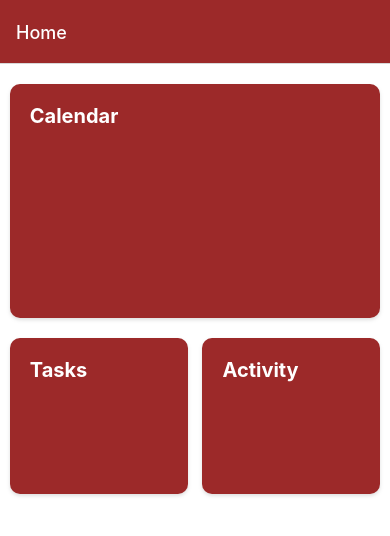
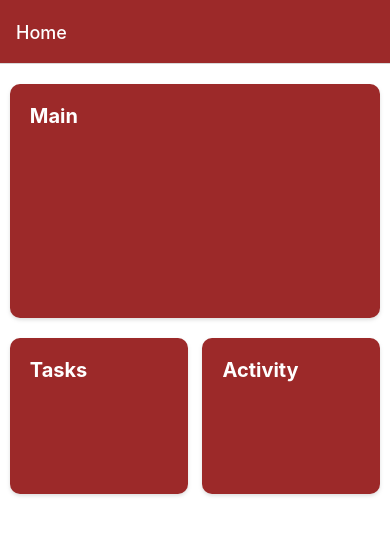
Before and after one commit to KhoobanS1/MhelpSapp, a React Native app: screen /HomeScreen in a window 390 px wide. Shown: the top 536 px of the page. Built offline with nearby package versions, Linux system fonts and the light colour scheme.

Commit message:
Home screen refactored (#9)

```diff
--- /dev/null
+++ b/src/components/UI/HomeButton/HomeButtons.js
@@ -0,0 +1,71 @@
+import React from "react";
+import { StyleSheet, View, Text, Pressable } from "react-native";
+
+const HomeButtons = ({ onPress, text, type = "PRIMARY", bgColor, fgColor }) => {
+  return (
+    <Pressable
+      onPress={onPress}
+      style={[
+        styles.largeBox,
+        styles[`container_${type}`],
+        bgColor ? { backgroundColor: bgColor } : {},
+      ]}
+    >
+      <Text
+        style={[
+          styles.text,
+          styles[`text_${type}`],
+          fgColor ? { color: fgColor } : {},
+        ]}
+      >
+        {text}
+      </Text>
+    </Pressable>
+  );
+};
+
+const styles = StyleSheet.create({
+  largeBox: {
+    backgroundColor: "#9C2929",
+    padding: 20,
+    borderRadius: 10,
+    height: "30%",
+    width: "95%",
+    shadowColor: "grey",
+    shadowOffset: {
+      width: 0,
+      height: 2,
+    },
+    shadowOpacity: 0.25,
+    shadowRadius: 3.84,
+    elevation: 5,
+    margin: 20,
+
+    flexDirection: "row",
+  },
+
+  container_PRIMARY: {
+    backgroundColor: "#9C2929",
+  },
+  container_SECONDARY: {
+    borderColor: "#9C2929",
+    borderWidth: 2,
+  },
+
+  container_TERTIARY: {},
+
+  text: {
+    fontSize: 20,
+    color: "white",
+    fontWeight: "bold",
+    width: "100%",
+  },
+  text_TERTIARY: {
+    color: "gray",
+  },
+  text_SECONDARY: {
+    color: "#9C2929",
+  },
+});
+
+export default HomeButtons;
--- /dev/null
+++ b/src/components/UI/HomeButton/SmallBoxButtons.js
@@ -0,0 +1,67 @@
+import React from "react";
+import { StyleSheet, View, Text, Pressable } from "react-native";
+
+const SmallBoxButtons = ({
+  onPress,
+  text,
+  type = "PRIMARY",
+  bgColor,
+  fgColor,
+}) => {
+  return (
+    <Pressable
+      onPress={onPress}
+      style={[
+        styles.smallBox,
+        styles[`container_${type}`],
+        bgColor ? { backgroundColor: bgColor } : {},
+      ]}
+    >
+      <Text
+        style={[
+          styles.text,
+          styles[`text_${type}`],
+          fgColor ? { color: fgColor } : {},
+        ]}
+      >
+        {text}
+      </Text>
+    </Pressable>
+  );
+};
+
+const styles = StyleSheet.create({
+  smallBox: {
+    backgroundColor: "#9C2929",
+    padding: 20,
+    borderRadius: 10,
+    width: "48%",
+    height: "40%",
+    shadowColor: "grey",
+    shadowOffset: {
+      width: 0,
+      height: 2,
+    },
+    shadowOpacity: 0.25,
+    shadowRadius: 3.84,
+    elevation: 5,
+  },
+
+  container_TERTIARY: {},
+
+  text: {
+    fontSize: 20,
+    color: "white",
+    fontWeight: "bold",
+    width: "100%",
+  },
+
+  text_TERTIARY: {
+    color: "gray",
+  },
+  text_SECONDARY: {
+    color: "#9C2929",
+  },
+});
+
+export default SmallBoxButtons;
--- a/src/components/screens/HomeScreen.js
+++ b/src/components/screens/HomeScreen.js
@@ -1,23 +1,24 @@
 import React from "react";
 import { StyleSheet, View, Text } from "react-native";
+import HomeButtons from "../UI/HomeButton/HomeButtons";
+import SmallBoxButtons from "../UI/HomeButton/SmallBoxButtons";
 
 const HomeScreen = () => {
+  const onMainPressed = () => {
+    console.warn("Main Pressed");
+  };
+  const onTasksPressed = () => {
+    console.warn("Tasks Pressed");
+  };
+  const onActivityPressed = () => {
+    console.warn("Activity Pressed");
+  };
   return (
     <View style={styles.container}>
-      <View style={styles.content}>
-        <View style={[styles.largeBox, styles.calendarContainer]}>
-          <Text style={styles.nameText}>Calendar</Text>
-        </View>
-
-        <View style={styles.smallBoxContainer}>
-          <View style={[styles.smallBox, styles.taskContainer]}>
-            <Text style={styles.nameText}>Tasks</Text>
-          </View>
-
-          <View style={[styles.smallBox, styles.activityContainer]}>
-            <Text style={styles.nameText}>Activity</Text>
-          </View>
-        </View>
+      <HomeButtons text={"Main"} onPress={onMainPressed} />
+      <View style={styles.smallBoxContainer}>
+        <SmallBoxButtons text={"Tasks"} onPress={onTasksPressed} />
+        <SmallBoxButtons text={"Activity"} onPress={onActivityPressed} />
       </View>
     </View>
   );
@@ -60,35 +61,12 @@ const styles = StyleSheet.create({
     height: "50%",
     marginBottom: 20,
   },
-  smallBox: {
-    backgroundColor: "#9C2929",
-    padding: 20,
-    borderRadius: 10,
-    width: "48%",
-    height: "40%",
-    shadowColor: "grey",
-    shadowOffset: {
-      width: 0,
-      height: 2,
-    },
-    shadowOpacity: 0.25,
-    shadowRadius: 3.84,
-    elevation: 5,
-  },
+
   calendarContainer: {
     width: "95%",
     padding: 20,
     marginTop: 20,
   },
-  taskContainer: {},
-  activityContainer: {},
-
-  nameText: {
-    fontSize: 20,
-    color: "white",
-    fontWeight: "bold",
-    width: "100%",
-  },
 });
 
 export default HomeScreen;
```
Also changed, not shown: src/components/UI/HomeButtons.js (deleted).
